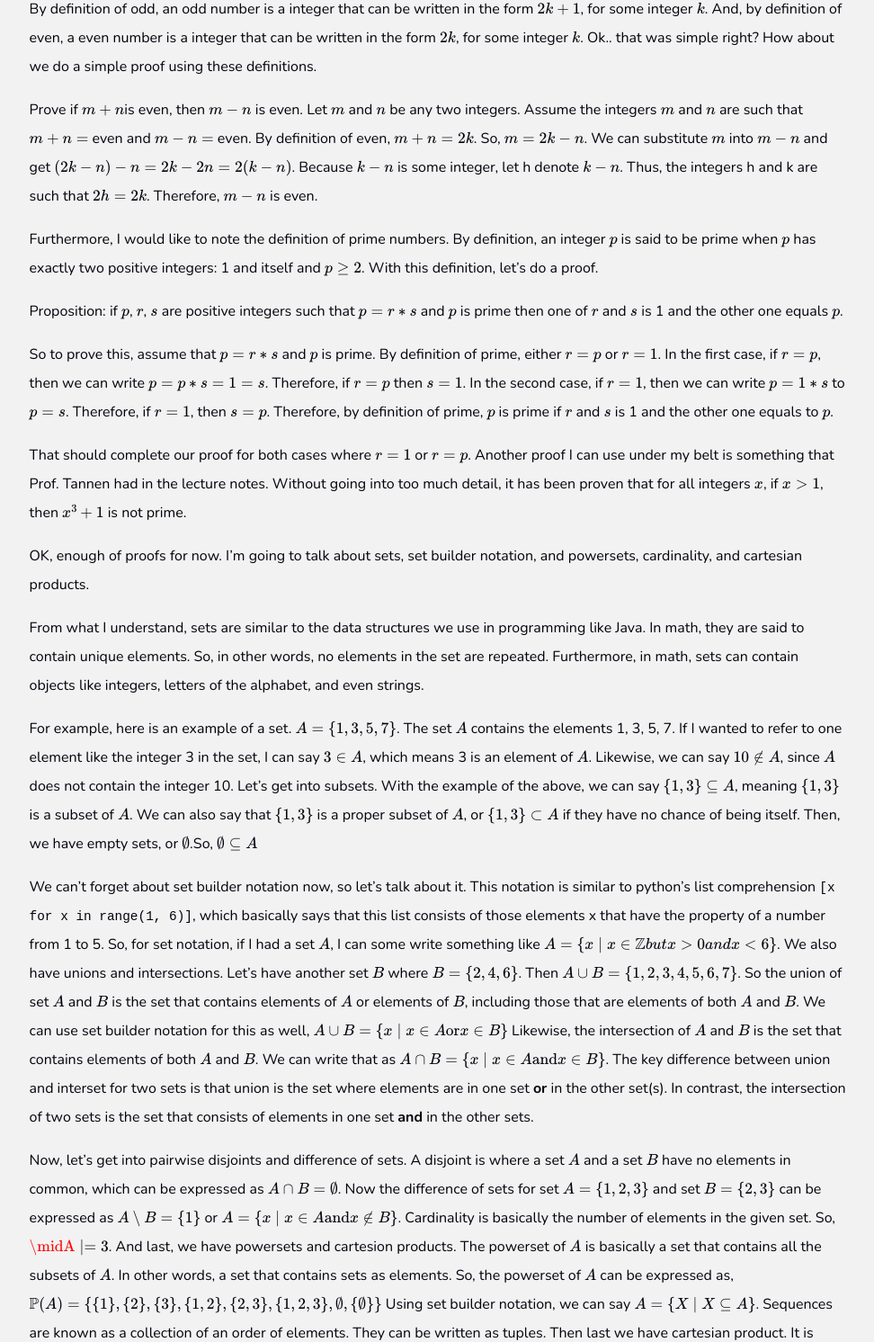
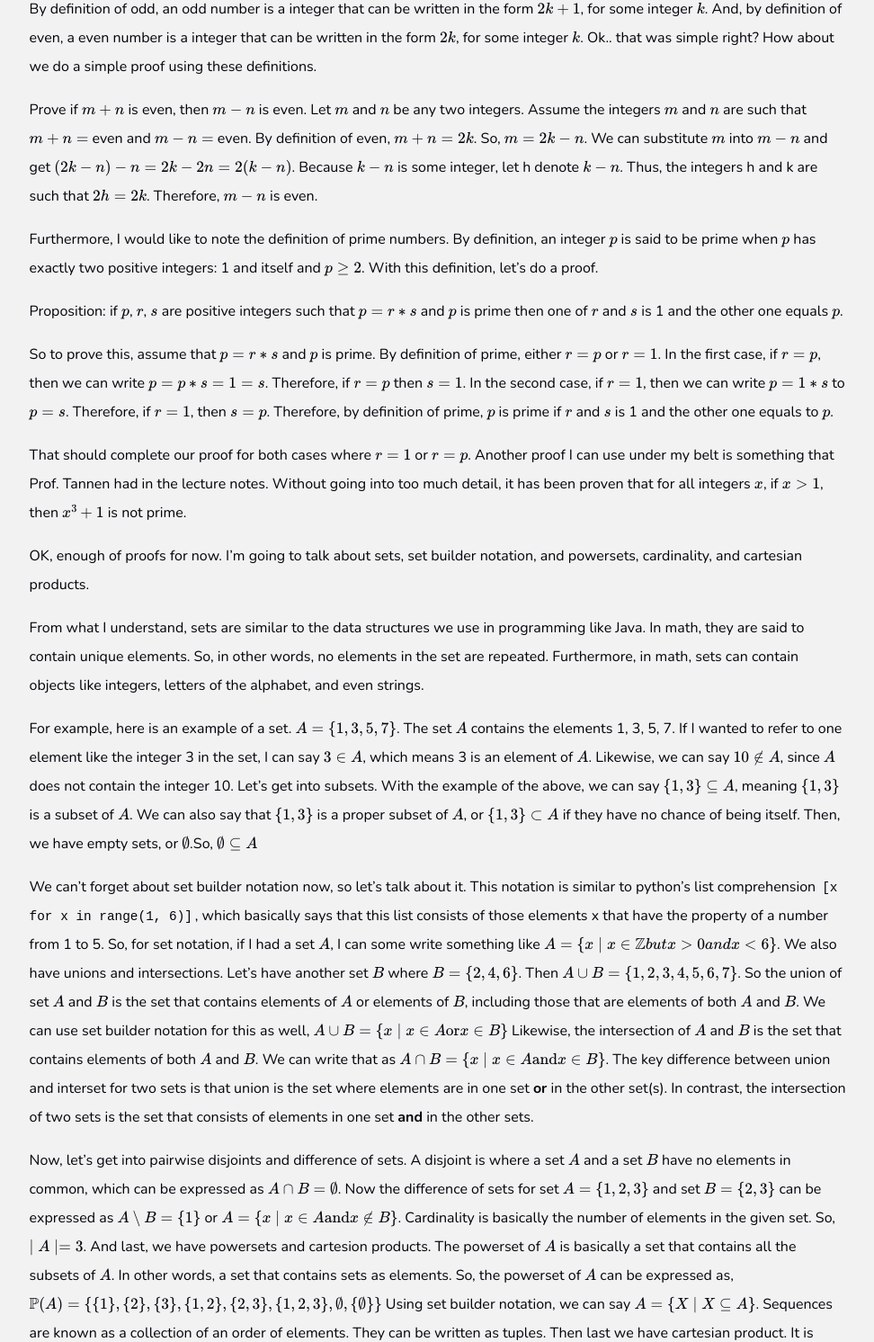
Before and after one commit to phvmous/phvmous.github.io, a Jekyll site: the page built from _posts/2023-01-11-Oh no discrete math and LaTex.md, in a window 1280 px wide. Shown: the part 388-1880 px from the top of the page at 90% size, without its empty margins (153-1125 px from the left). Built offline with Jekyll 4.4.1, drawn with Linux system fonts in a browser that asks for light colours.

Commit message:
css updates and mathjax support

```diff
--- a/_posts/2023-01-11-Oh no discrete math and LaTex.md
+++ b/_posts/2023-01-11-Oh no discrete math and LaTex.md
@@ -12,7 +12,7 @@
 By definition of odd, an odd number is a integer that can be written in the form $$2k + 1$$, for some integer $$k$$.
 And, by definition of even, a even number is a integer that can be written in the form $$2k$$, for some integer $$k$$. Ok.. that was simple right? How about we do a simple proof using these definitions.
 
-Prove if $$m + n$$is even, then $$m - n$$ is even.
+Prove if $$m + n$$ is even, then $$m - n$$ is even.
 Let $$m$$ and $$n$$ be any two integers.
 Assume the integers $$m$$ and $$n$$ are such that $$m + n =$$ even and $$m - n =$$ even.
 By definition of even, $$m + n = 2k$$. So, $$m = 2k - n$$. We can substitute $$m$$ into $$m - n$$ and get $$(2k - n) - n = 2k - 2n = 2(k - n)$$.
@@ -36,4 +36,4 @@
 
 We can't forget about set builder notation now, so let's talk about it. This notation is similar to python's list comprehension `[x for x in range(1, 6)]`, which basically says that this list consists of those elements x that have the property of a number from 1 to 5. So, for set notation, if I had a set $$A$$, I can some write something like $$A = \{x \mid x \in \mathbb{Z} but x > 0 and x < 6\}$$. We also have unions and intersections. Let's have another set $$B$$ where $$B = \{2, 4, 6\}$$. Then $$A \cup B = \{1, 2, 3, 4, 5, 6, 7\}$$. So the union of set $$A$$ and $$B$$ is the set that contains elements of $$A$$ or elements of $$B$$, including those that are elements of both $$A$$ and $$B$$. We can use set builder notation for this as well, $$A \cup B = \{x \mid x \in A \text{or} x \in B\}$$ Likewise, the intersection of $$A$$ and $$B$$ is the set that contains elements of both $$A$$ and $$B$$. We can write that as $$A \cap B = \{x \mid x \in A \text{and} x \in B\}$$. The key difference between union and interset for two sets is that union is the set where elements are in one set **or** in the other set(s). In contrast, the intersection of two sets is the set that consists of elements in one set **and** in the other sets.
 
-Now, let's get into pairwise disjoints and difference of sets. A disjoint is where a set $$A$$ and a set $$B$$ have no elements in common, which can be expressed as $$A \cap B = \emptyset$$. Now the difference of sets for set $$A = \{1, 2, 3\}$$ and set $$B = \{2, 3\}$$ can be expressed as $$A \setminus B = \{1\}$$ or $$A = \{x \mid x \in A \text{and} x \not\in B\}$$. Cardinality is basically the number of elements in the given set. So, $$\midA\mid = 3$$. And last, we have powersets and cartesion products. The powerset of $$A$$ is basically a set that contains all the subsets of $$A$$. In other words, a set that contains sets as elements. So, the powerset of $$A$$ can be expressed as, $$\mathbb{P}(A) = \{ \{1\}, \{2\}, \{3\}, \{1, 2\}, \{2, 3\}, \{1, 2, 3\}, \emptyset, \{\emptyset\}\}$$ Using set builder notation, we can say $$A = \{X \mid X \subseteq A\}$$. Sequences are known as a collection of an order of elements. They can be written as tuples. Then last we have cartesian product. It is basically pairs where the first component is a element of $$A$$ and the second component is a element of $$B$$.
+Now, let's get into pairwise disjoints and difference of sets. A disjoint is where a set $$A$$ and a set $$B$$ have no elements in common, which can be expressed as $$A \cap B = \emptyset$$. Now the difference of sets for set $$A = \{1, 2, 3\}$$ and set $$B = \{2, 3\}$$ can be expressed as $$A \setminus B = \{1\}$$ or $$A = \{x \mid x \in A \text{and} x \not\in B\}$$. Cardinality is basically the number of elements in the given set. So, $$\mid A \mid = 3$$. And last, we have powersets and cartesion products. The powerset of $$A$$ is basically a set that contains all the subsets of $$A$$. In other words, a set that contains sets as elements. So, the powerset of $$A$$ can be expressed as, $$\mathbb{P}(A) = \{ \{1\}, \{2\}, \{3\}, \{1, 2\}, \{2, 3\}, \{1, 2, 3\}, \emptyset, \{\emptyset\}\}$$ Using set builder notation, we can say $$A = \{X \mid X \subseteq A\}$$. Sequences are known as a collection of an order of elements. They can be written as tuples. Then last we have cartesian product. It is basically pairs where the first component is a element of $$A$$ and the second component is a element of $$B$$.
--- a/_sass/minnie.scss
+++ b/_sass/minnie.scss
@@ -40,6 +40,14 @@
 
 code, .blog > ul > li > span {
     font-family:'Courier New', Courier, monospace;
+}
+
+code {
+    background-color: var(--bg-color);
+    color: var(--text);
+    border-radius: 0.5em;
+    padding: 0.2em;
+
 }
 
 .navbar, main, footer {
```
